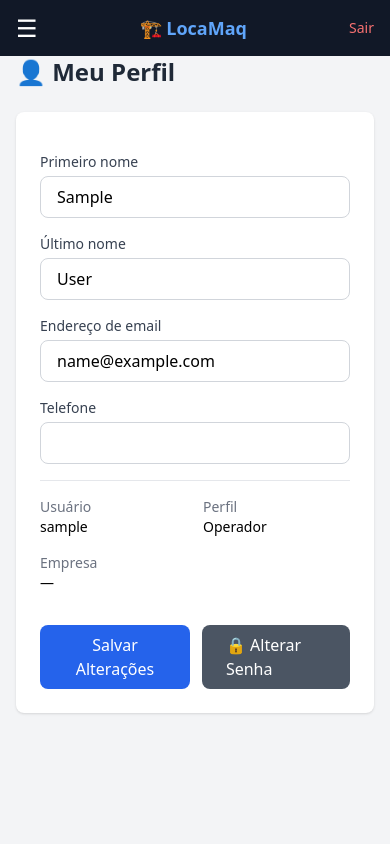
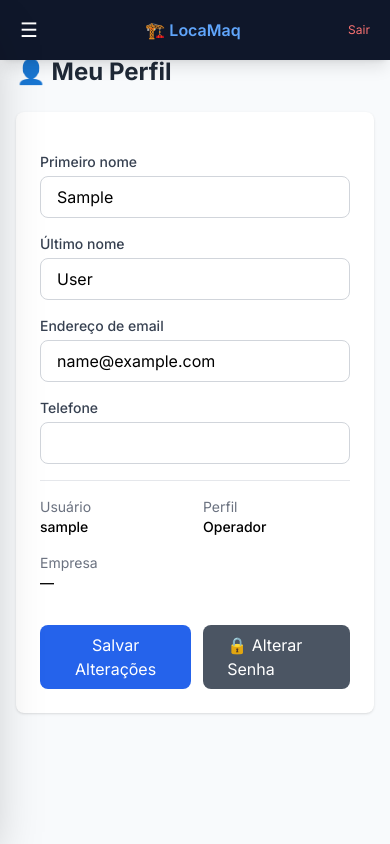
Before and after one commit to leopesi/locamaq, a Django app: page /accounts/profile/ in a window 390 px wide. Run offline with Django 5.2, Linux system fonts and the light colour scheme; the visitor is signed in with stand-in values (Sample User, id 1); some libraries are stand-ins or nearby versions.

Commit message:
ui: redesign visual completo — UI/UX moderno
- Font Inter (Google Fonts) — tipografia profissional
- Background slate-50 (mais suave que gray-100)
- Cards com hover shadow e transitions suaves
- Sidebar: fundo escuro premium, ícones com bordas coloridas
- Login: card com shadow-xl, inputs com bg-slate-50, botão com shadow
- Avatar do usuário com iniciais no sidebar
- Inputs com focus ring azul suave (não agressivo)
- Scrollbar customizada (fina e discreta)
- Botões com active:scale (feedback tátil)
- Messages redesenhadas com ícones e bordas
- Mobile: overlay com backdrop-blur
- Spacing consistente (p-4 sm:p-6 lg:p-8)

```diff
--- a/templates/base.html
+++ b/templates/base.html
@@ -10,45 +10,73 @@
             theme: {
                 extend: {
                     colors: {
-                        primary: '#1e40af',
-                        secondary: '#64748b',
+                        primary: { 50: '#eff6ff', 100: '#dbeafe', 200: '#bfdbfe', 300: '#93c5fd', 400: '#60a5fa', 500: '#3b82f6', 600: '#2563eb', 700: '#1d4ed8', 800: '#1e40af', 900: '#1e3a8a' },
+                        dark: { 700: '#334155', 800: '#1e293b', 900: '#0f172a', 950: '#020617' }
+                    },
+                    fontFamily: {
+                        sans: ['Inter', 'system-ui', '-apple-system', 'sans-serif'],
                     }
                 }
             }
         }
     </script>
+    <link href="https://fonts.googleapis.com/css2?family=Inter:wght@300;400;500;600;700;800&display=swap" rel="stylesheet">
     <style>
-        /* Mobile sidebar toggle */
+        body { font-family: 'Inter', system-ui, sans-serif; }
+        /* Mobile sidebar */
         .sidebar-overlay { display: none; }
         .sidebar-overlay.active { display: block; }
         @media (max-width: 1023px) {
-            .sidebar { transform: translateX(-100%); transition: transform 0.3s ease; }
+            .sidebar { transform: translateX(-100%); transition: transform 0.3s cubic-bezier(0.4, 0, 0.2, 1); }
             .sidebar.open { transform: translateX(0); }
         }
+        /* Smooth transitions */
+        .card { transition: box-shadow 0.2s ease, transform 0.1s ease; }
+        .card:hover { box-shadow: 0 4px 12px rgba(0,0,0,0.08); }
+        /* Better inputs */
+        input:focus, select:focus, textarea:focus {
+            outline: none;
+            box-shadow: 0 0 0 3px rgba(59, 130, 246, 0.15);
+        }
+        /* Table row hover */
+        tbody tr { transition: background-color 0.15s ease; }
+        /* Button press */
+        button:active, a.btn:active { transform: scale(0.98); }
+        /* Scrollbar */
+        ::-webkit-scrollbar { width: 6px; height: 6px; }
+        ::-webkit-scrollbar-track { background: transparent; }
+        ::-webkit-scrollbar-thumb { background: #cbd5e1; border-radius: 3px; }
+        ::-webkit-scrollbar-thumb:hover { background: #94a3b8; }
     </style>
 </head>
-<body class="bg-gray-100 min-h-screen">
+<body class="bg-slate-50 min-h-screen antialiased">
     {% if user.is_authenticated %}
     <!-- Mobile Header -->
-    <header class="lg:hidden fixed top-0 left-0 right-0 bg-gray-900 text-white z-40 px-4 py-3 flex items-center justify-between">
-        <button onclick="toggleSidebar()" class="text-2xl">☰</button>
-        <h1 class="text-lg font-bold text-blue-400">🏗️ LocaMaq</h1>
-        <a href="{% url 'accounts:logout' %}" class="text-red-400 text-sm">Sair</a>
+    <header class="lg:hidden fixed top-0 left-0 right-0 bg-dark-900 text-white z-40 px-4 py-3 flex items-center justify-between shadow-lg">
+        <button onclick="toggleSidebar()" class="text-xl p-1 rounded hover:bg-white/10 transition">☰</button>
+        <h1 class="text-base font-semibold text-blue-400">🏗️ LocaMaq</h1>
+        <a href="{% url 'accounts:logout' %}" class="text-red-400 text-xs p-1">Sair</a>
     </header>
 
     <!-- Overlay -->
-    <div id="sidebar-overlay" class="sidebar-overlay fixed inset-0 bg-black bg-opacity-50 z-40 lg:hidden" onclick="toggleSidebar()"></div>
+    <div id="sidebar-overlay" class="sidebar-overlay fixed inset-0 bg-black/60 backdrop-blur-sm z-40 lg:hidden" onclick="toggleSidebar()"></div>
 
     <!-- Sidebar -->
     {% include "partials/navbar.html" %}
     {% endif %}
 
-    <main class="{% if user.is_authenticated %}lg:ml-64 pt-14 lg:pt-0{% endif %} p-4 md:p-6">
+    <main class="{% if user.is_authenticated %}lg:ml-64 pt-14 lg:pt-0{% endif %} p-4 sm:p-6 lg:p-8">
         {% if messages %}
-        <div class="mb-4">
+        <div class="mb-6 space-y-2">
             {% for message in messages %}
-            <div class="p-4 rounded-lg mb-2 {% if message.tags == 'error' %}bg-red-100 text-red-700{% elif message.tags == 'success' %}bg-green-100 text-green-700{% else %}bg-blue-100 text-blue-700{% endif %}">
-                {{ message }}
+            <div class="flex items-center gap-3 p-4 rounded-xl shadow-sm border
+                {% if message.tags == 'error' %}bg-red-50 border-red-200 text-red-800
+                {% elif message.tags == 'success' %}bg-emerald-50 border-emerald-200 text-emerald-800
+                {% else %}bg-blue-50 border-blue-200 text-blue-800{% endif %}">
+                {% if message.tags == 'error' %}<span class="text-lg">❌</span>
+                {% elif message.tags == 'success' %}<span class="text-lg">✅</span>
+                {% else %}<span class="text-lg">ℹ️</span>{% endif %}
+                <span class="text-sm font-medium">{{ message }}</span>
             </div>
             {% endfor %}
         </div>
--- a/templates/partials/navbar.html
+++ b/templates/partials/navbar.html
@@ -1,74 +1,81 @@
 <!-- Sidebar Navigation -->
-<aside id="sidebar" class="sidebar fixed inset-y-0 left-0 w-64 bg-gray-900 text-white overflow-y-auto z-50 lg:translate-x-0">
-    <div class="p-6 flex items-center justify-between">
-        <a href="/" class="block">
-            <h1 class="text-2xl font-bold text-blue-400">🏗️ LocaMaq</h1>
-            <p class="text-xs text-gray-400 mt-1">Gestão de Locação</p>
+<aside id="sidebar" class="sidebar fixed inset-y-0 left-0 w-64 bg-dark-950 text-white overflow-y-auto z-50 lg:translate-x-0 shadow-2xl">
+    <!-- Logo -->
+    <div class="p-5 flex items-center justify-between border-b border-white/5">
+        <a href="/" class="flex items-center gap-2.5">
+            <div class="w-9 h-9 bg-blue-600 rounded-lg flex items-center justify-center text-lg">🏗️</div>
+            <div>
+                <h1 class="text-base font-bold text-white leading-tight">LocaMaq</h1>
+                <p class="text-[10px] text-slate-400 font-medium tracking-wide uppercase">Gestão de Locação</p>
+            </div>
         </a>
-        <button onclick="toggleSidebar()" class="lg:hidden text-gray-400 text-xl">✕</button>
+        <button onclick="toggleSidebar()" class="lg:hidden text-slate-400 hover:text-white text-lg p-1">✕</button>
     </div>
 
-    <nav class="mt-2">
-        <!-- OPERAÇÕES (destaque) -->
-        <div class="px-6 py-2 text-xs text-blue-400 uppercase tracking-wider font-bold">Operações</div>
+    <nav class="py-4">
+        <!-- OPERAÇÕES -->
+        <div class="px-5 py-2 text-[10px] text-blue-400 uppercase tracking-widest font-bold">Operações</div>
 
-        <a href="{% url 'tenants:dashboard' %}" class="flex items-center px-6 py-3 hover:bg-gray-800 transition" onclick="closeSidebarMobile()">
-            <span class="mr-3">📊</span> Dashboard
+        <a href="{% url 'tenants:dashboard' %}" class="flex items-center gap-3 px-5 py-2.5 mx-2 rounded-lg hover:bg-white/5 transition text-sm text-slate-300 hover:text-white" onclick="closeSidebarMobile()">
+            <span class="text-base">📊</span> Dashboard
         </a>
-        <a href="{% url 'rentals:rental_list' %}" class="flex items-center px-6 py-3 hover:bg-gray-800 transition bg-gray-800/50 border-l-4 border-blue-400" onclick="closeSidebarMobile()">
-            <span class="mr-3">📋</span> <strong>Locações</strong>
+        <a href="{% url 'rentals:rental_list' %}" class="flex items-center gap-3 px-5 py-2.5 mx-2 rounded-lg bg-blue-600/10 border border-blue-500/20 text-blue-300 hover:bg-blue-600/20 transition text-sm font-medium" onclick="closeSidebarMobile()">
+            <span class="text-base">📋</span> Locações
         </a>
-        <a href="{% url 'finance:dashboard' %}" class="flex items-center px-6 py-3 hover:bg-gray-800 transition bg-gray-800/50 border-l-4 border-green-400" onclick="closeSidebarMobile()">
-            <span class="mr-3">💰</span> <strong>Financeiro</strong>
+        <a href="{% url 'finance:dashboard' %}" class="flex items-center gap-3 px-5 py-2.5 mx-2 rounded-lg bg-emerald-600/10 border border-emerald-500/20 text-emerald-300 hover:bg-emerald-600/20 transition text-sm font-medium" onclick="closeSidebarMobile()">
+            <span class="text-base">💰</span> Financeiro
         </a>
-        <a href="{% url 'alerts:notification_list' %}" class="flex items-center px-6 py-3 hover:bg-gray-800 transition" onclick="closeSidebarMobile()">
-            <span class="mr-3">🔔</span> Notificações
+        <a href="{% url 'alerts:notification_list' %}" class="flex items-center gap-3 px-5 py-2.5 mx-2 rounded-lg hover:bg-white/5 transition text-sm text-slate-300 hover:text-white" onclick="closeSidebarMobile()">
+            <span class="text-base">🔔</span> Notificações
         </a>
 
         {% if user.is_admin %}
-        <!-- ADMINISTRAÇÃO -->
-        <div class="px-6 py-2 mt-4 text-xs text-gray-500 uppercase tracking-wider border-t border-gray-700 pt-4">Cadastros</div>
+        <!-- CADASTROS -->
+        <div class="px-5 py-2 mt-5 text-[10px] text-slate-500 uppercase tracking-widest font-medium border-t border-white/5 pt-4">Cadastros</div>
 
-        <a href="{% url 'customers:customer_list' %}" class="flex items-center px-6 py-3 hover:bg-gray-800 transition" onclick="closeSidebarMobile()">
-            <span class="mr-3">👥</span> Clientes
+        <a href="{% url 'customers:customer_list' %}" class="flex items-center gap-3 px-5 py-2.5 mx-2 rounded-lg hover:bg-white/5 transition text-sm text-slate-300 hover:text-white" onclick="closeSidebarMobile()">
+            <span class="text-base">👥</span> Clientes
         </a>
-        <a href="{% url 'inventory:equipment_list' %}" class="flex items-center px-6 py-3 hover:bg-gray-800 transition" onclick="closeSidebarMobile()">
-            <span class="mr-3">🔧</span> Equipamentos
+        <a href="{% url 'inventory:equipment_list' %}" class="flex items-center gap-3 px-5 py-2.5 mx-2 rounded-lg hover:bg-white/5 transition text-sm text-slate-300 hover:text-white" onclick="closeSidebarMobile()">
+            <span class="text-base">🔧</span> Equipamentos
         </a>
 
         <!-- SISTEMA -->
-        <div class="px-6 py-2 mt-4 text-xs text-gray-500 uppercase tracking-wider border-t border-gray-700 pt-4">Sistema</div>
+        <div class="px-5 py-2 mt-5 text-[10px] text-slate-500 uppercase tracking-widest font-medium border-t border-white/5 pt-4">Sistema</div>
 
-        <a href="{% url 'promotions:promotion_list' %}" class="flex items-center px-6 py-3 hover:bg-gray-800 transition" onclick="closeSidebarMobile()">
-            <span class="mr-3">📢</span> Promoções
+        <a href="{% url 'promotions:promotion_list' %}" class="flex items-center gap-3 px-5 py-2.5 mx-2 rounded-lg hover:bg-white/5 transition text-sm text-slate-300 hover:text-white" onclick="closeSidebarMobile()">
+            <span class="text-base">📢</span> Promoções
         </a>
-        <a href="{% url 'accounts:user_list' %}" class="flex items-center px-6 py-3 hover:bg-gray-800 transition" onclick="closeSidebarMobile()">
-            <span class="mr-3">👥</span> Usuários
+        <a href="{% url 'accounts:user_list' %}" class="flex items-center gap-3 px-5 py-2.5 mx-2 rounded-lg hover:bg-white/5 transition text-sm text-slate-300 hover:text-white" onclick="closeSidebarMobile()">
+            <span class="text-base">👤</span> Usuários
         </a>
-        <a href="{% url 'alerts:setup' %}" class="flex items-center px-6 py-3 hover:bg-gray-800 transition" onclick="closeSidebarMobile()">
-            <span class="mr-3">🔔</span> Config. Alertas
+        <a href="{% url 'alerts:setup' %}" class="flex items-center gap-3 px-5 py-2.5 mx-2 rounded-lg hover:bg-white/5 transition text-sm text-slate-300 hover:text-white" onclick="closeSidebarMobile()">
+            <span class="text-base">⚙️</span> Config. Alertas
         </a>
-        <a href="{% url 'tenants:settings_general' %}" class="flex items-center px-6 py-3 hover:bg-gray-800 transition" onclick="closeSidebarMobile()">
-            <span class="mr-3">⚙️</span> Configurações
+        <a href="{% url 'tenants:settings_general' %}" class="flex items-center gap-3 px-5 py-2.5 mx-2 rounded-lg hover:bg-white/5 transition text-sm text-slate-300 hover:text-white" onclick="closeSidebarMobile()">
+            <span class="text-base">🛠️</span> Configurações
         </a>
-        <a href="{% url 'tenants:guide' %}" class="flex items-center px-6 py-3 hover:bg-gray-800 transition" onclick="closeSidebarMobile()">
-            <span class="mr-3">📚</span> Guia
+        <a href="{% url 'tenants:guide' %}" class="flex items-center gap-3 px-5 py-2.5 mx-2 rounded-lg hover:bg-white/5 transition text-sm text-slate-300 hover:text-white" onclick="closeSidebarMobile()">
+            <span class="text-base">📚</span> Guia
         </a>
         {% endif %}
+    </nav>
 
-        <!-- CONTA -->
-        <div class="px-6 py-2 mt-4 text-xs text-gray-500 uppercase tracking-wider border-t border-gray-700 pt-4">Conta</div>
-
-        <a href="{% url 'accounts:profile' %}" class="flex items-center px-6 py-3 hover:bg-gray-800 transition" onclick="closeSidebarMobile()">
-            <div class="text-sm text-gray-300">
-                <span class="mr-3">👤</span> {{ user.get_full_name|default:user.username }}
-                {% if user.tenant %}<br><span class="text-xs text-blue-400 ml-8">{{ user.tenant.name }}</span>{% endif %}
+    <!-- User -->
+    <div class="absolute bottom-0 left-0 right-0 p-4 border-t border-white/5 bg-dark-950">
+        <a href="{% url 'accounts:profile' %}" class="flex items-center gap-3 p-2 rounded-lg hover:bg-white/5 transition" onclick="closeSidebarMobile()">
+            <div class="w-8 h-8 rounded-full bg-blue-600 flex items-center justify-center text-xs font-bold text-white">
+                {{ user.first_name.0 }}{{ user.last_name.0 }}
+            </div>
+            <div class="flex-1 min-w-0">
+                <p class="text-sm font-medium text-white truncate">{{ user.get_full_name|default:user.username }}</p>
+                {% if user.tenant %}<p class="text-[10px] text-slate-400 truncate">{{ user.tenant.name }}</p>{% endif %}
             </div>
         </a>
-        <a href="{% url 'accounts:logout' %}" class="flex items-center px-6 py-3 hover:bg-gray-800 transition text-red-400" onclick="closeSidebarMobile()">
-            <span class="mr-3">🚪</span> Sair
+        <a href="{% url 'accounts:logout' %}" class="flex items-center gap-2 mt-2 px-3 py-2 rounded-lg hover:bg-red-500/10 transition text-xs text-red-400 hover:text-red-300" onclick="closeSidebarMobile()">
+            <span>🚪</span> Sair da conta
         </a>
-    </nav>
+    </div>
 </aside>
 
 <script>
```
Also changed, not shown: templates/accounts/login.html (+26 -12 lines).
